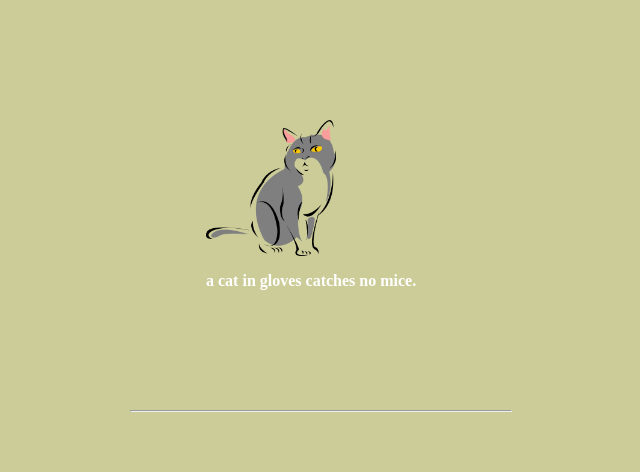
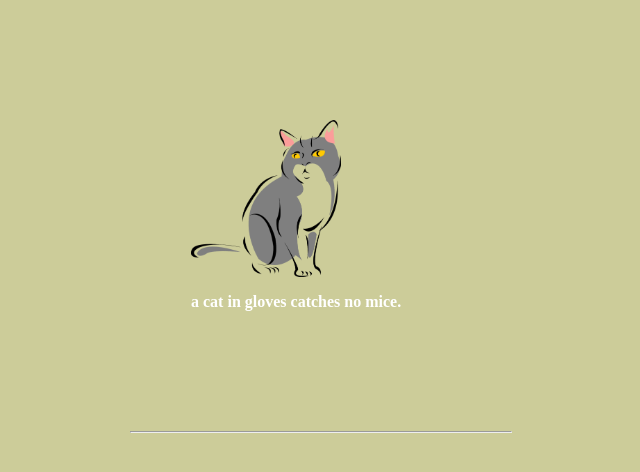
Before and after one commit to isyuanjun/profile, a plain HTML site: page index.html in a window 1280 px wide. Shown: the whole page, without its empty margins (319-959 px from the left). Drawn offline with Linux system fonts and the light colour scheme.

Commit message:
Update index.html

```diff
--- a/index.html
+++ b/index.html
@@ -3,8 +3,8 @@
     <style>
     body {background-color:#CCCC99;}
     p {font-size:2rm;font-weight:bold;color:#fff;}
-    img{width:130;}
-    .img-cat {width:230;margin:120 auto;}
+    img{width:150;}
+    .img-cat {width:260;margin:120 auto;}
     hr {width:30%;border:none dotted}
     </style>
   <meta charset="utf-8">
```
